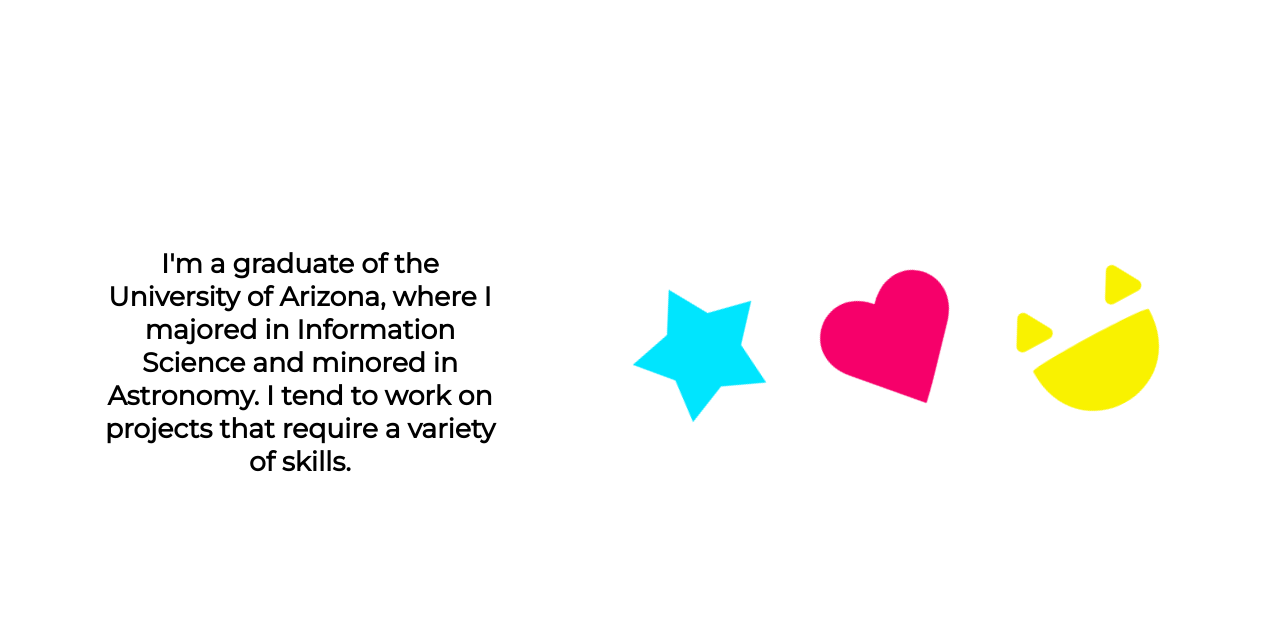
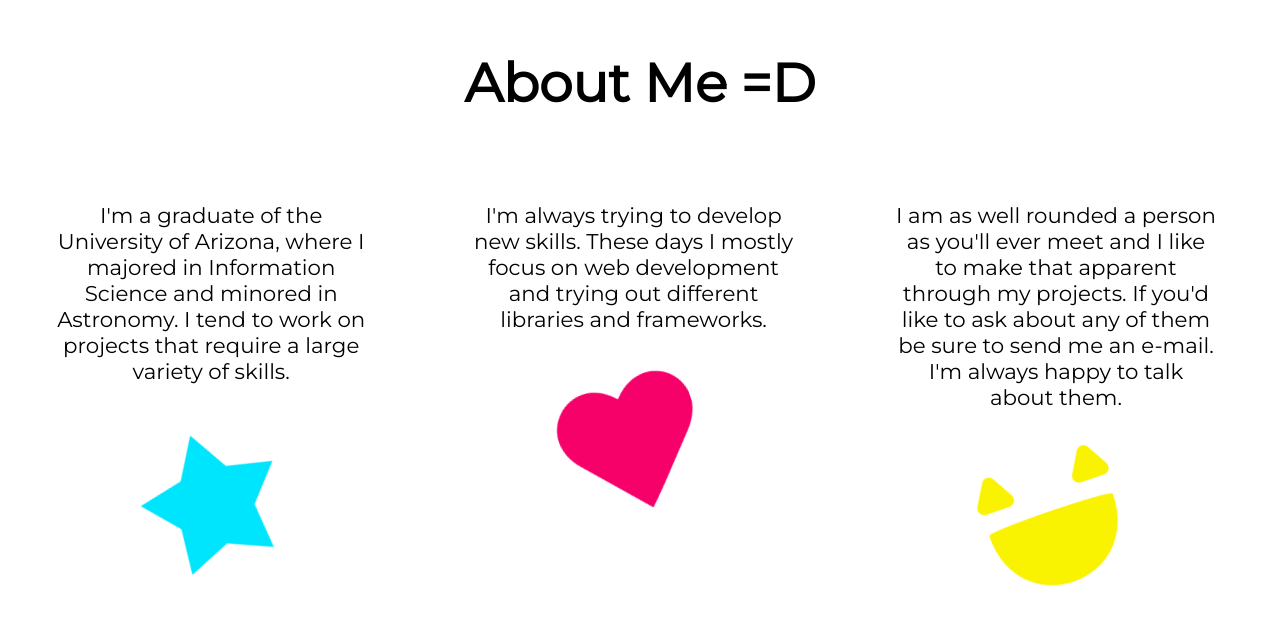
Before and after one commit to gustavop13/resume_fiv3, a Vue app: page / in a window 1280 px wide. Shown: the part 838-1480 px from the top of the page. Built offline with nearby package versions, Linux system fonts and the light colour scheme.

Commit message:
about d1 done

```diff
--- a/src/components/Heart.vue
+++ b/src/components/Heart.vue
@@ -1,6 +1,8 @@
 <template>
   <div>
-    <svg v-on:click='anim()' id="redHeart" data-name="Layer 1" xmlns="http://www.w3.org/2000/svg" viewBox="0 0 241.47 225.87"><title>Untitled-2</title><path d="M225.16,122.66,161.29,193c-.93,1-35.33,38.2-36.26,37.18L29.16,123.68C-37,50.2,59.29-39.36,125.92,31.5a2.19,2.19,0,0,0,3.25,0C197.48-41.32,293,47.27,225.16,122.66Z" transform="translate(-6.95 -4.36)"/></svg>
+    <div id='heartBox'>
+      <svg v-on:click='anim()' id="redHeart" data-name="Layer 1" xmlns="http://www.w3.org/2000/svg" viewBox="0 0 241.47 225.87"><path d="M225.16,124.66,161.29,195c-.93,1-35.33,38.2-36.26,37.18L29.16,125.68C-37,52.2,59.29-37.36,125.92,33.5a2.19,2.19,0,0,0,3.25,0C197.48-39.32,293,49.27,225.16,124.66Z" transform="translate(-6.95 -6.36)"/></svg>
+    </div>
   </div>
 </template>
 
@@ -9,27 +11,30 @@
 import gsap from 'gsap';
 
 export default {
-  name: 'Heart',
+  name: 'heart',
   props: {
     msg: String,
   },
   mounted: function() {
     gsap.fromTo('#redHeart', {
-      rotation: -30,
+      rotation: -20,
     }, {
-      rotation: 30,
+      rotation: 20,
       duration: 3,
       repeat: -1,
       yoyo: true,
       ease: 'none'}
     );
-    let parent = document.getElementById('heartCont');
+    let parent = document.getElementById('heartBox');
     for(let i = 0; i < 7; i++) {
       let heartClone = document.getElementById('redHeart').cloneNode(true);
       heartClone.setAttribute('class', 'heart');
+      heartClone.setAttribute('id', 'idk');
       heartClone.style.zIndex = -i-1;
-      heartClone.style.width = '25%';
+      heartClone.style.width = '3em';
       heartClone.style.opacity = 0;
+      heartClone.style.position = 'absolute';
+      heartClone.style.left = parent.getBoundingClientRect().left + parent.clientWidth/2;
       parent.appendChild(heartClone);
     }
   },
@@ -60,22 +65,15 @@
 <style scoped>
 
   svg {
-    width: 80%;
-    height: 80%;
     cursor: pointer;
-    margin: auto;
   }
 
-  #redHeart {fill: #f6006a}
+  #redHeart {
+    fill: #f6006a;
+  }
 
   #redHeart:hover {
     fill: #c100cd;
   }
 
-  .heart {
-    position: absolute;
-    left: 25%;
-    margin-right: -100px;
-  }
-
 </style>
--- a/src/components/Second.vue
+++ b/src/components/Second.vue
@@ -1,18 +1,38 @@
 <template>
   <section id="about" v-on:scroll='handleScroll'>
-    <div id='container'>
-      <div id='desc'>
+    <div id='header'>
+      <h2>About Me =D</h2>
+    </div>
+    <div class='column'>
+      <div class='item'>
         <div id='content'>
           I'm a graduate of the University of Arizona,
           where I majored in Information Science and
           minored in Astronomy. I tend to work on projects
-          that require a variety of skills.
+          that require a large variety of skills.
         </div>
+        <Star id='starCont' class='icon'/>
       </div>
-      <div id='icons'>
-        <Star id='starCont'/>
-        <Heart id='heartCont'/>
-        <Smile id='smileCont'/>
+    </div>
+    <div class='column'>
+      <div class='item'>
+        <div id='content'>
+          I'm always trying to develop new skills. These days
+          I mostly focus on web development and trying out
+          different libraries and frameworks.
+        </div>
+        <Heart id='heartCont' class='icon'/>
+      </div>
+    </div>
+    <div class='column'>
+      <div class='item'>
+        <div id='content'>
+          I am as well rounded a person as you'll ever meet and
+          I like to make that apparent through my projects. If
+          you'd like to ask about any of them be sure to send me
+          an e-mail. I'm always happy to talk about them.
+        </div>
+        <Smile id='smileCont' class='icon'/>
       </div>
     </div>
   </section>
@@ -20,7 +40,7 @@
 
 <script>
 
-import gsap from 'gsap';
+//import gsap from 'gsap';
 import Star from './Star.vue';
 import Heart from './Heart.vue';
 import Smile from './Smile.vue';
@@ -47,35 +67,12 @@
   methods: {
     handleScroll: function() {
       if(window.scrollY > window.innerHeight * 0.8 & !this.displayed) {
-        gsap.fromTo('#starCont', {
-          x: '200px',
-        }, {
-          x: '0px',
-          opacity: 1,
-          duration: 2,
-        });
-        gsap.fromTo('#heartCont', {
-          x: '200px',
-        }, {
-          x: '0px',
-          opacity: 1,
-          duration: 2,
-        });
-        gsap.fromTo('#smileCont', {
-          x: '200px',
-        }, {
-          x: '0px',
-          opacity: 1,
-          duration: 2,
-        });
-        gsap.fromTo('#desc', {
-          x: '-200px',
-          opacity: 0
-        }, {
-          x: 0,
-          opacity: 1,
-          duration: 2,
-        });
+        // gsap.from('.column', {
+        //   opacity: 0,
+        //   x: '200px',
+        //   duration: 2,
+        //   stagger: 0.2
+        // });
         this.displayed = true;
       }
     }
@@ -88,9 +85,24 @@
 
   #about {
     height: 100%;
+    overflow: hidden;
+    display: block;
+    margin: 0;
+  }
+
+  #header {
+    width: 100%;
+    height: 30%;
     display: flex;
     align-items: center;
-    overflow: hidden;
+    text-align: center;
+  }
+
+  h2 {
+    margin: auto;
+    font-family: 'Montserrat', sans-serif;
+    font-size: 40pt;
+    font-weight: bold;
   }
 
   #container{
@@ -100,48 +112,35 @@
     align-items: center;
   }
 
-  #desc {
-    width: 50%;
+  .column {
+    width: 33%;
+    height: 70%;
     margin: 0;
+    overflow: hidden;
+    display: inline-block;
+    opacity: 1;
+  }
+
+  .item {
+    height: 80%;
+    width: 100%;
     text-align: center;
-    opacity: 0;
   }
 
   #content {
     font-family: 'Montserrat', sans-serif;
-    font-size: 20pt;
-    font-weight: bold;
+    font-size: 16pt;
     width: 15em;
     margin: auto;
   }
 
-  #icons {
-    width: 50%;
-    height: 100%;
-    display: flex;
-    align-items: center;
-    margin-right: 5em;
-  }
-
-  #heartCont {
+  .icon {
     width: 33%;
-    height: 50%;
+    height: 30%;
     text-align: center;
-    opacity: 0
-  }
-
-  #starCont {
-    width: 33%;
-    height: 50%;
-    text-align: center;
-    opacity: 0
-  }
-
-  #smileCont {
-    width: 33%;
-    height: 50%;
-    text-align: center;
-    opacity: 0
+    opacity: 1;
+    margin: auto;
+    margin-top: 3em;
   }
 
 </style>
--- a/src/components/Smile.vue
+++ b/src/components/Smile.vue
@@ -1,6 +1,8 @@
 <template>
   <div>
-    <svg v-on:click='anim()' id="redSmile" data-name="Layer 1" xmlns="http://www.w3.org/2000/svg" viewBox="0 0 277.05 252.99"><path d="M280,126.62c0,187.21-260,187.21-260,0v.14c0-10.25,260-10.25,260,0ZM42.32,19.93,15.1,67.08A11.78,11.78,0,0,0,25.3,84.76H79.75A11.79,11.79,0,0,0,90,67.08L62.73,19.93A11.79,11.79,0,0,0,42.32,19.93Zm199,0L214.1,67.08a11.78,11.78,0,0,0,10.2,17.68h54.45A11.79,11.79,0,0,0,289,67.08L261.73,19.93A11.79,11.79,0,0,0,241.32,19.93Z" transform="translate(-13.5 -14.04)"/></svg>
+    <div id='smileBox'>
+      <svg v-on:click='anim()' id="redSmile" data-name="Layer 1" xmlns="http://www.w3.org/2000/svg" viewBox="0 0 241.47 225.87"><path d="M238.6,108C238.6,271.11,12,271.11,12,108v.11c0-8.92,226.57-8.92,226.57,0ZM30.17,17.26,9.07,53.81a11.78,11.78,0,0,0,10.2,17.67h42.2A11.78,11.78,0,0,0,71.68,53.81L50.58,17.26A11.79,11.79,0,0,0,30.17,17.26Zm173.42,0-21.1,36.55a11.78,11.78,0,0,0,10.2,17.67h42.2a11.78,11.78,0,0,0,10.2-17.67L224,17.26A11.79,11.79,0,0,0,203.59,17.26Z" transform="translate(-7.47 -11.37)"/></svg>
+    </div>
   </div>
 </template>
 
@@ -15,27 +17,30 @@
   },
   mounted: function() {
     gsap.fromTo('#redSmile', {
-      rotation: -30,
+      rotation: -20,
     }, {
-      rotation: 30,
+      rotation: 20,
       duration: 3,
       repeat: -1,
       yoyo: true,
       ease: 'none'}
     );
-    let parent = document.getElementById('smileCont');
+    let parent = document.getElementById('smileBox');
     for(let i = 0; i < 7; i++) {
-      let smileClone = document.getElementById('redSmile').cloneNode(true);
-      smileClone.setAttribute('class', 'smile');
-      smileClone.style.zIndex = -i-1;
-      smileClone.style.width = '25%';
-      smileClone.style.opacity = 0;
-      parent.appendChild(smileClone);
+      let SmileClone = document.getElementById('redSmile').cloneNode(true);
+      SmileClone.setAttribute('class', 'Smile');
+      SmileClone.setAttribute('id', 'idk');
+      SmileClone.style.zIndex = -i-1;
+      SmileClone.style.opacity = 0;
+      SmileClone.style.width = '3em';
+      SmileClone.style.position = 'absolute';
+      SmileClone.style.left = parent.getBoundingClientRect().left + parent.clientWidth/2;
+      parent.appendChild(SmileClone);
     }
   },
   methods: {
     anim: function() {
-      gsap.fromTo('.smile', {
+      gsap.fromTo('.Smile', {
         fill: function() {return gsap.utils.random(['#f6006a', '#00e5fe', '#f9f200', '#c100cd', '#00f197'])},
         x: 0,
         y: 0
@@ -44,7 +49,7 @@
         y: function() {return gsap.utils.random(-150, 150)},
         duration: 0.4,
       });
-      gsap.fromTo('.smile', {
+      gsap.fromTo('.Smile', {
         opacity: 1
       }, {
         opacity: 0,
@@ -60,9 +65,6 @@
 <style scoped>
 
   svg {
-    width: 80%;
-    height: 80%;
-    margin: auto;
     cursor: pointer;
   }
 
@@ -74,10 +76,4 @@
     fill: #00f197;
   }
 
-  .smile {
-    position: absolute;
-    left: 25%;
-    margin-right: -100px;
-  }
-
 </style>
--- a/src/components/Star.vue
+++ b/src/components/Star.vue
@@ -1,6 +1,8 @@
 <template>
   <div>
-    <svg v-on:click='anim()' id="redStar" data-name="Layer 1" xmlns="http://www.w3.org/2000/svg" viewBox="0 0 373.11 354.85"><polygon points="186.56 0 250.55 108.08 373.11 135.54 290.1 229.8 301.85 354.85 186.56 305.02 71.26 354.85 83.02 229.8 0 135.54 122.56 108.08 186.56 0"/></svg>
+    <div id='starBox'>
+      <svg v-on:click='anim()' id="redStar" data-name="Layer 1" xmlns="http://www.w3.org/2000/svg" viewBox="0 0 373.11 354.85"><polygon points="186.56 0 250.55 108.08 373.11 135.54 290.1 229.8 301.85 354.85 186.56 305.02 71.26 354.85 83.02 229.8 0 135.54 122.56 108.08 186.56 0"/></svg>
+    </div>
   </div>
 </template>
 
@@ -15,21 +17,24 @@
   },
   mounted: function() {
     gsap.fromTo('#redStar', {
-      rotation: -30,
+      rotation: -20,
     }, {
-      rotation: 30,
+      rotation: 20,
       duration: 3,
       repeat: -1,
       yoyo: true,
       ease: 'none'}
     );
-    let parent = document.getElementById('starCont');
+    let parent = document.getElementById('starBox');
     for(let i = 0; i < 7; i++) {
       let starClone = document.getElementById('redStar').cloneNode(true);
       starClone.setAttribute('class', 'star');
+      starClone.setAttribute('id', 'idk');
       starClone.style.zIndex = -i-1;
-      starClone.style.width = '25%';
       starClone.style.opacity = 0;
+      starClone.style.width = '3em';
+      starClone.style.position = 'absolute';
+      starClone.style.left = parent.getBoundingClientRect().left + parent.clientWidth/2;
       parent.appendChild(starClone);
     }
   },
@@ -60,9 +65,6 @@
 <style scoped>
 
   svg {
-    width: 80%;
-    height: 80%;
-    margin: auto;
     cursor: pointer;
   }
 
@@ -74,10 +76,4 @@
     fill: #00f197;
   }
 
-  .star {
-    position: absolute;
-    left: 25%;
-    margin-right: -100px;
-  }
-
 </style>
--- a/src/components/StripeBg.vue
+++ b/src/components/StripeBg.vue
@@ -75,24 +75,64 @@
     width: 500px;
   }
 
+  .white:hover #red {
+    width: 35%;
+    transition: width 1s;
+     -webkit-transition: width 1s;
+  }
+
+  .white:hover #cyan {
+    width: 40%;
+    transition: width 1s;
+     -webkit-transition: width 1s;
+  }
+
+  .white:hover #yellow {
+    width: 45%;
+    transition: width 1s;
+     -webkit-transition: width 1s;
+  }
+
+  .white:hover #purple {
+    width: 30%;
+    transition: width 1s;
+     -webkit-transition: width 1s;
+  }
+
+  .white:hover #green {
+    width: 45%;
+    transition: width 1s;
+     -webkit-transition: width 1s;
+  }
+
   #red {
     background-color: #f6006a;
     width: 25%;
+    transition: width 1s;
+    -webkit-transition: width 1s;
   }
   #cyan {
     background-color: #00e5fe;
     width: 30%;
+    transition: width 1s;
+    -webkit-transition: width 1s;
   }
   #yellow {
     background-color: #f9f200;
     width: 35%;
+    transition: width 1s;
+    -webkit-transition: width 1s;
   }
   #purple {
     background-color: #c100cd;
     width: 40%;
+    transition: width 1s;
+    -webkit-transition: width 1s;
   }
   #green {
     background-color: #00f197;
     width: 50%;
+    transition: width 1s;
+    -webkit-transition: width 1s;
   }
 </style>
```
Also changed, not shown: src/assets/Asset 1.svg (deleted), src/assets/Asset 7.svg (deleted).
